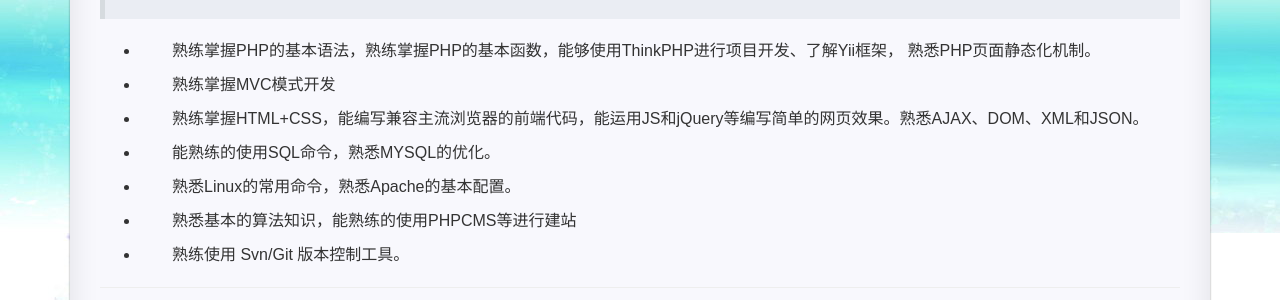
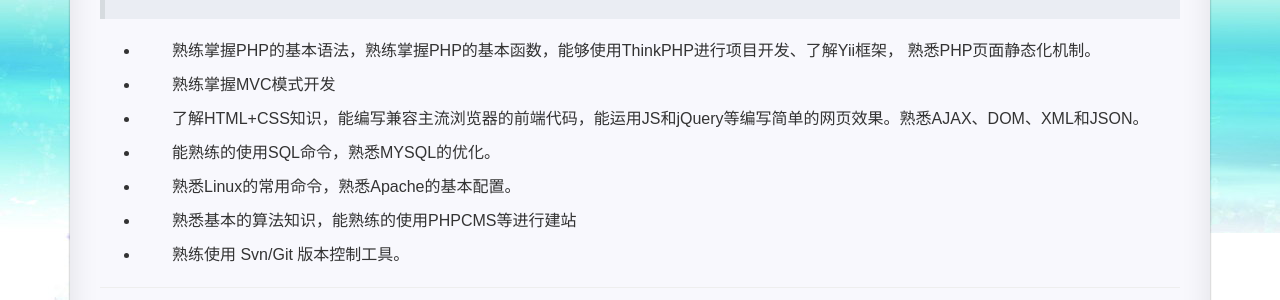
Before and after one commit to hexing-w/hexing-w.github.io, a Jekyll site: the page built from pages/2about.md, in a window 1280 px wide. Shown: the part 761-1061 px from the top of the page. Built offline with Jekyll 4.4.1, drawn with Linux system fonts in a browser that asks for light colours; nearby versions of some CDN libraries; comment, search, counter and statistics services are not loaded; a style sheet for code colours, icons or effects is not loaded.

Commit message:
Update 2about.md

```diff
--- a/pages/2about.md
+++ b/pages/2about.md
@@ -32,7 +32,7 @@
 
 * 熟练掌握MVC模式开发
 
-* 熟练掌握HTML+CSS，能编写兼容主流浏览器的前端代码，能运用JS和jQuery等编写简单的网页效果。熟悉AJAX、DOM、XML和JSON。
+* 了解HTML+CSS知识，能编写兼容主流浏览器的前端代码，能运用JS和jQuery等编写简单的网页效果。熟悉AJAX、DOM、XML和JSON。
 
 * 能熟练的使用SQL命令，熟悉MYSQL的优化。
 
```
